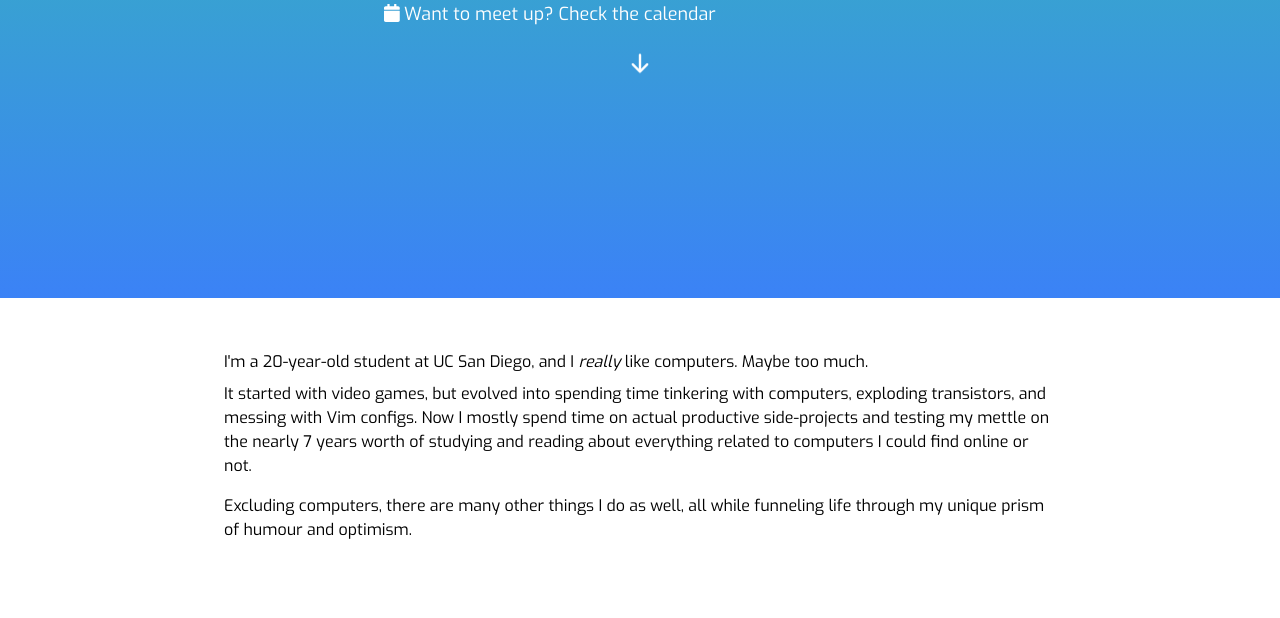
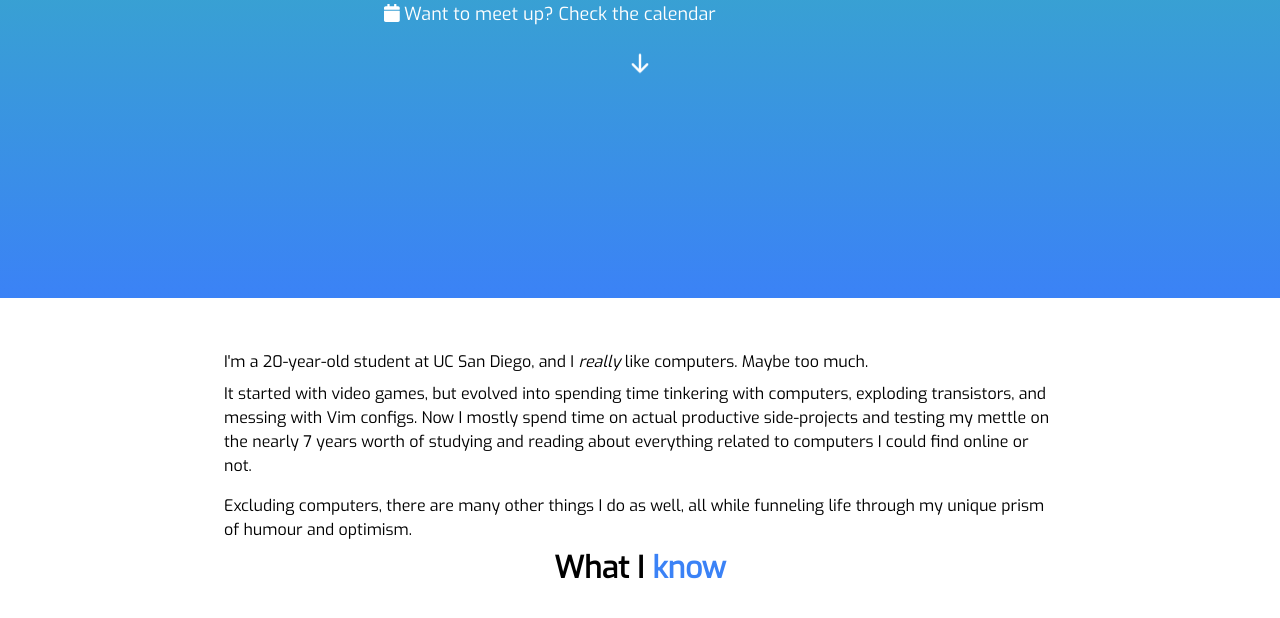
Before and after one commit to StormFireFox1/Homepage-Old, a Next.js app: page / in a window 1280 px wide. Shown: the part 502-1120 px from the top of the page. Built offline with nearby package versions, Linux system fonts and the light colour scheme.

Commit message:
Add Header to About section

```diff
--- a/components/AboutMe.tsx
+++ b/components/AboutMe.tsx
@@ -1,5 +1,6 @@
 import { DateTime } from "luxon";
 import { Ref } from "react";
+import Header from 'components/Header';
 
 interface AboutMeProps {
   aboutMeRef: Ref<HTMLElement>;
@@ -11,6 +12,7 @@ const AboutMe = (props: AboutMeProps) => {
   // toFixed truncates decimal digits from number.
   const age = birthday.until(DateTime.now()).length('years').toFixed(0);
   return (
+    <>
       <main ref={aboutMeRef} className="w-screen max-w-4xl min-h-screen h-24 mx-auto my-auto p-8 max-h-96 font-exo">
         <p className="pt-5">I&apos;m a {age}-year-old student at UC San Diego, and I <i>really</i> like computers. Maybe too much.</p>
         <p className="py-2">It started with video games, but evolved into spending time tinkering with computers, exploding
@@ -18,7 +20,9 @@ const AboutMe = (props: AboutMeProps) => {
           and testing my mettle on the nearly 7 years worth of studying and reading about everything related to
           computers I could find online or not.</p>
         <p className="py-2">Excluding computers, there are many other things I do as well, all while funneling life through my unique prism of humour and optimism.</p>
+        <Header text="What I know" />
       </main>
+    </>
   );
 };
 
--- /dev/null
+++ b/components/Header.tsx
@@ -0,0 +1,18 @@
+interface HeaderProps {
+    text: string;
+}
+
+const Header = (props: HeaderProps) => {
+    const { text } = props;
+    const words = text.split(' ');
+    const lastWord = words.pop();
+
+    return (
+        <h1 className="flex justify-center font-bold text-3xl">
+            {words.join(' ')}&nbsp;
+            <span className="text-blue-500">{lastWord}</span>
+        </h1>
+    )
+}
+
+export default Header;
```
Lines whose indentation alone changed are shown as unchanged.
